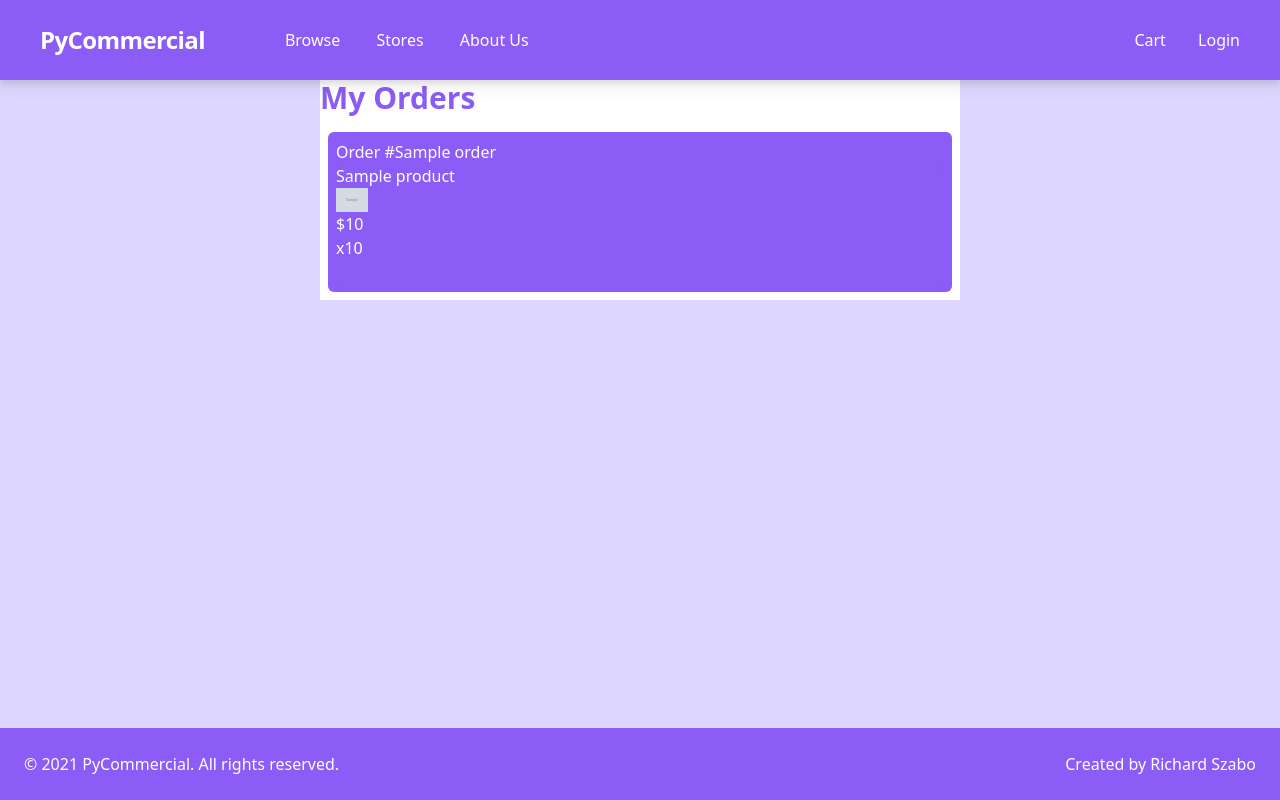
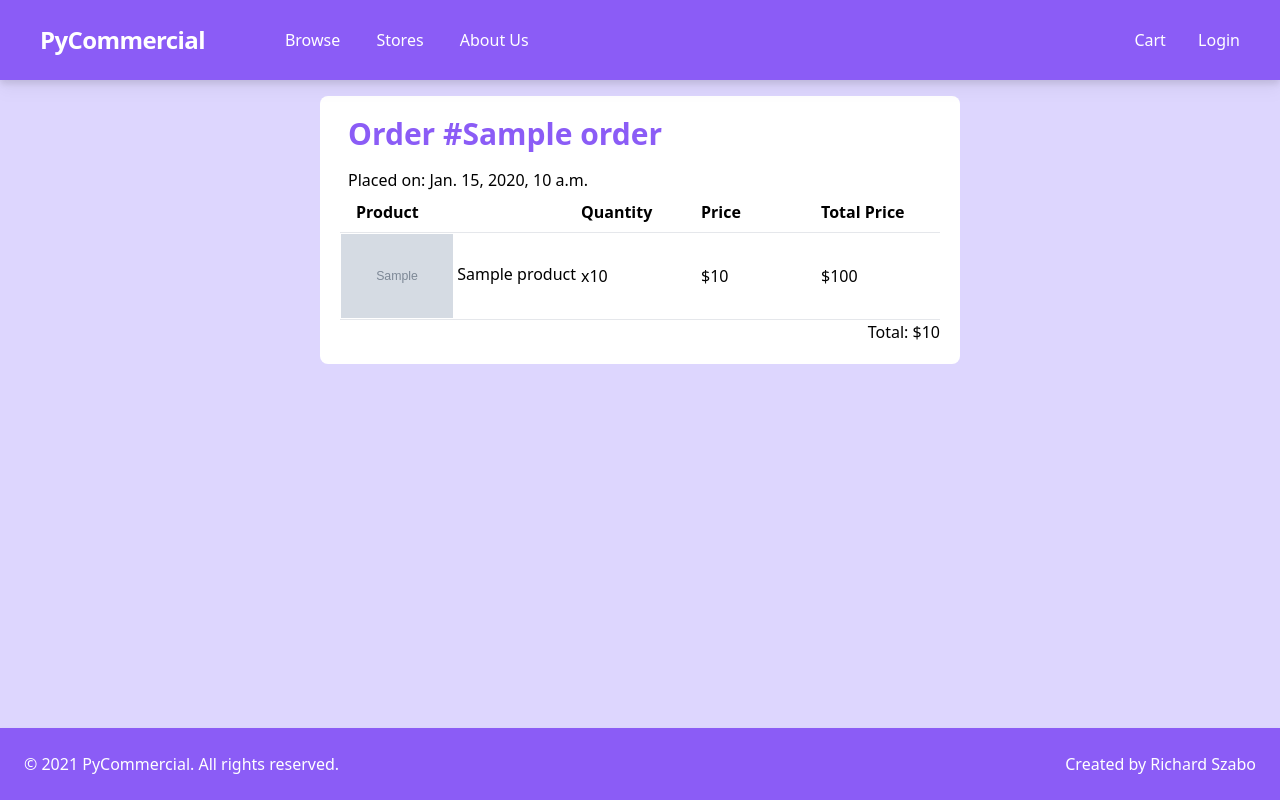
Before and after one commit to Riyomi/PyCommercial, a Django app: template users/templates/users/orderDetails.html in a window 1280 px wide. Run offline with Django 3.2, Linux system fonts and the light colour scheme; the template is opened without the code that fills it: most values are stand-ins (such as "Sample title", 1, 10 or a date in 2020); grey boxes marked "Sample" are stand-in pictures; style sheets or scripts are compiled from the project's sources; some libraries are stand-ins or nearby versions.

Commit message:
Modify Order model, added order details page

```diff
--- a/PyCommercial/settings.py
+++ b/PyCommercial/settings.py
@@ -23,6 +23,8 @@ BASE_DIR = Path(__file__).resolve().parent.parent
 
 # SECURITY WARNING: keep the secret key used in production secret!
 SECRET_KEY = config("SECRET_KEY")
+
+TIME_ZONE = 'Europe/Budapest'
 
 # SECURITY WARNING: don't run with debug turned on in production!
 DEBUG = True
--- a/products/models.py
+++ b/products/models.py
@@ -1,5 +1,6 @@
 from django.db import models
 from django.core.validators import MaxValueValidator, MinValueValidator
+from django.utils import timezone
 
 
 class Product(models.Model):
@@ -26,6 +27,8 @@ class Category(models.Model):
 class Order(models.Model):
     customer = models.ForeignKey(
         'users.Customer', on_delete=models.CASCADE, blank=True, null=True)
+    total = models.PositiveIntegerField('Total', default=0)
+    date_placed = models.DateTimeField('date placed', default=timezone.now)
 
     def __str__(self):
         return str(self.id)
--- a/products/views.py
+++ b/products/views.py
@@ -75,7 +75,7 @@ def removeFromCart(request):
 def placeOrder(request):
     if request.session['cartdata']:
         order = Order(
-            customer=request.user.customer if request.user.is_authenticated else None)
+            customer=request.user.customer if request.user.is_authenticated else None, total=request.session['totalprice'])
         order.save()
 
         for product_id, data in request.session['cartdata'].items():
--- a/users/templates/users/orderDetails.html
+++ b/users/templates/users/orderDetails.html
@@ -4,23 +4,53 @@
 {% block title %}My Orders{% endblock title %}
 
 {% block content %}
-<div class="flex flex-col min-h-full w-6/12 self-center bg-white">
-  <p class="title-h1">My Orders</p>
-  <div class="flex flex-col justify-between text-white bg-purple-500 rounded-md p-2 m-2">
-    <span>
-      Order #{{data.order}}
-    </span>
-    <!--Use pagination here-->
+<div class="flex flex-col self-center rounded-lg p-5 w-6/12 mt-4 bg-white">
+  <div class="title-h1 px-2">Order #{{data.order}} </div>
+  <div class="mt-2 px-2">Placed on: {{data.order.date_placed}} </div>
+  <table class="table-fixed w-full rounded-lg">
+        <thead class="border-b text-left">
+          <tr>
+            <th class="w-8/12 py-2 pl-4">Product</th>
+            <th class="w-4/12 py-2">Quantity</th>
+            <th class="w-4/12 py-2">Price</th>
+            <th class="w-4/12 py-2">Total Price</th>
+          </tr>
+        </thead>
+        <tbody class="border-b">
+          {%for item in data.items %}
+          <tr>
+            <td class="mx-auto">
+              <a href="/home/browse/product/{{key}}">
+                <img src="{{ item.product.image.url|formaturl }}" class="w-28 inline-block" />
+                <span> {{ item.product.name }} </span>
+              </a>
+            </td>
+            <td><span>x{{ item.quantity }}</span></td>
+            <td><span>${{item.product.price}}</span></td>
+            <!--TODO: use custom template tag instead of widthratio to display the result as a float for consistency -->
+            <td><span>${% widthratio item.product.price 1 item.quantity %}</span></td>
+            {% endfor %}
+          </tr>
+        </tbody>
+      </table>
+
+
+
+
+
+  {% comment %} <div class="table-auto justify-between text-black rounded-md p-2 m-2">
     {%for item in data.items %}
-    <div class="bg-purple-500 rounded-lg">
+    <div class="flex justify-between rounded-lg bg-white">
       {{ item.product.name }}<br>
       <img src="{{ item.product.image.url|formaturl }}" class="w-8">
       ${{ item.product.price }}<br>
       x{{ item.quantity }}<br><br>
     </div>
-     {%endfor %}
+    {%endfor %}
+
+  </div> {% endcomment %}
+  <div class="self-end">
+    Total: ${{data.order.total}}
   </div>
-
-
 </div>
 {% endblock content %}
```
Also changed, not shown: users/templates/users/account/orders.html (+34 -17 lines), users/views.py (+8 -9 lines), products/migrations/0007_order_total.py (added), products/migrations/0008_order_date_placed.py (added).
